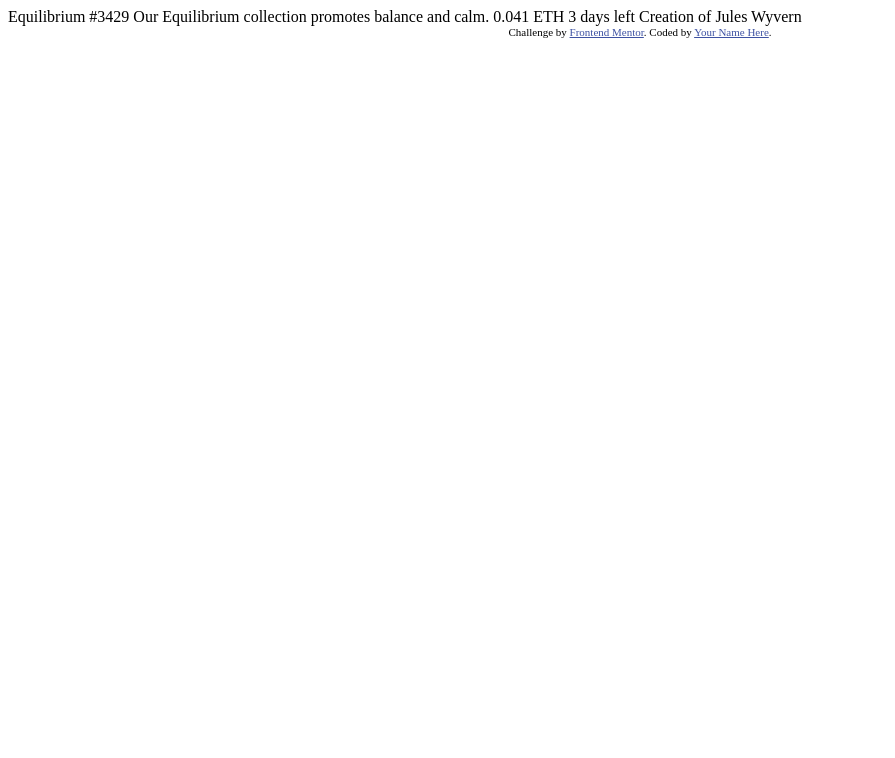
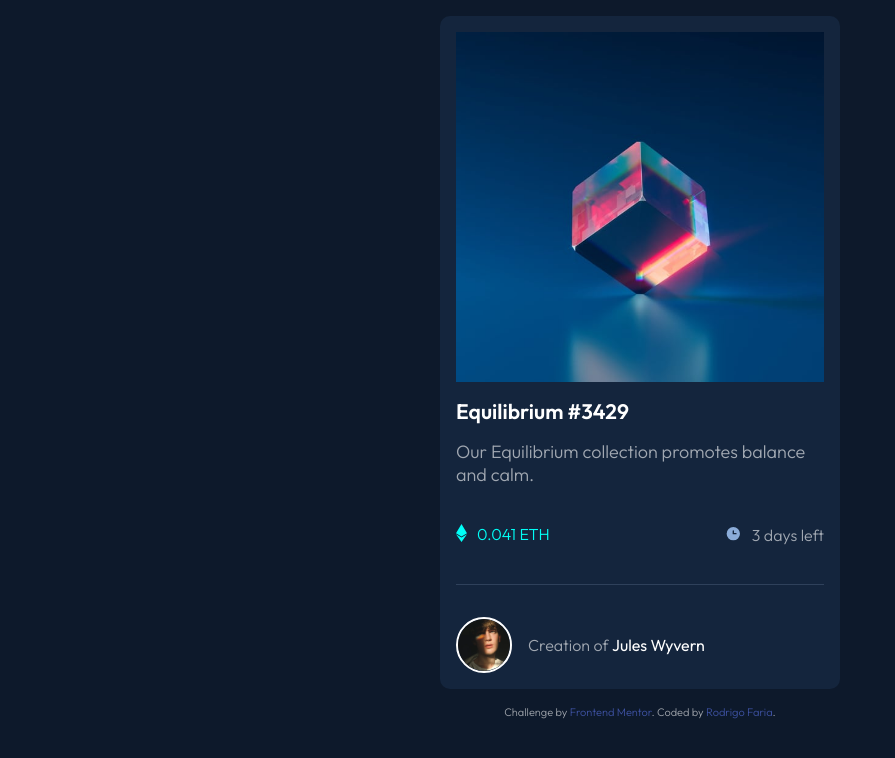
Before and after one commit to Rodrigo-FN/nft-preview-card-component-main, a plain HTML site: page index.html in a window 1280 px wide. Shown: the whole page, without its empty margins (0-895 px from the left). Drawn offline with Linux system fonts and the light colour scheme.

Commit message:
Finalizado

```diff
--- a/index.html
+++ b/index.html
@@ -1,33 +1,57 @@
 <!DOCTYPE html>
-<html lang="en">
+<html lang="pt-br">
 <head>
   <meta charset="UTF-8">
   <meta name="viewport" content="width=device-width, initial-scale=1.0"> <!-- displays site properly based on user's device -->
 
-  <link rel="icon" type="image/png" sizes="32x32" href="./images/favicon-32x32.png">
+  <link rel="icon" type="image/png" sizes="32x32" href="./src/images/favicon-32x32.png">
 
   <title>Frontend Mentor | NFT preview card component</title>
 
-  <!-- Feel free to remove these styles or customise in your own stylesheet 👍 -->
-  <style>
-    .attribution { font-size: 11px; text-align: center; }
-    .attribution a { color: hsl(228, 45%, 44%); }
-  </style>
+  <link rel="preconnect" href="https://fonts.googleapis.com">
+  <link rel="preconnect" href="https://fonts.gstatic.com" crossorigin>
+  <link href="https://fonts.googleapis.com/css2?family=Outfit:wght@300;400;600&display=swap" rel="stylesheet">
+
+  <link rel="stylesheet" href="./src/css/reset.css">
+  <link rel="stylesheet" href="./src/css/style.css">
+
 </head>
 <body>
+  <main>
+    <section class="principal">
 
-  Equilibrium #3429
+      <article class="img__principal">
+        <div>
+          <img src="./src/images/image-equilibrium.jpg" alt="Logo Equilibrium">
+        </div>
+      </article>
 
-  Our Equilibrium collection promotes balance and calm.
+      <article class="texto__principal">
+        <h1>Equilibrium #3429</h1>
+        <p>Our Equilibrium collection promotes balance and calm.</p>
+      </article>
 
-  0.041 ETH
-  3 days left
+      <article class="preco__principal">
+        <ul>
+          <li class="preco">0.041 ETH</li>
+          <li class="dias">  3 days left</li>
+        </ul>
 
-  Creation of Jules Wyvern
+      </article>
 
-  <div class="attribution">
+
+      <article class="avatar">
+        <img src="./src/images/image-avatar.png" alt="Rodrigo Faria Nunes">
+
+        <p>  Creation of <span>Jules Wyvern</span></p>
+      </article>
+    </section>
+  </main>
+
+
+  <footer class="attribution">
     Challenge by <a href="https://www.frontendmentor.io?ref=challenge" target="_blank">Frontend Mentor</a>.
-    Coded by <a href="#">Your Name Here</a>.
-  </div>
+    Coded by <a href="https://www.linkedin.com/in/rodrigo-faria-000790263/" target="_blank">Rodrigo Faria</a>.
+  </footer>
 </body>
 </html>
--- /dev/null
+++ b/src/css/reset.css
@@ -0,0 +1,21 @@
+* {
+    margin: 0;
+    padding: 0;
+    border: none;
+    outline: none;
+    font-weight: 300;
+    box-sizing: border-box;
+}
+
+a {
+    text-decoration: none;
+    color: black;
+}
+
+ul {
+    list-style: none;
+}
+
+img {
+    max-width: 100%;
+}
--- /dev/null
+++ b/src/css/style.css
@@ -0,0 +1,151 @@
+@charset "UTF-8";
+
+:root {
+    --Soft-blue: hsl(215, 51%, 70%);
+    --Cyan: hsl(178, 100%, 50%);
+
+    --Very-dark-blue-main-BG: hsl(217, 54%, 11%);
+    --Very-dark-blue-card-BG: hsl(216, 50%, 16%);
+    --Very-dark-blue-line: hsl(215, 32%, 27%);
+    --White: hsl(0, 0%, 100%);
+
+    --font:'Outfit', sans-serif;
+}
+
+body {
+    font-family: var(--font);
+    font-weight: normal;
+    font-size: 18px;
+    background:var(--Very-dark-blue-main-BG);
+}
+
+
+
+.principal {
+    padding: 1rem;
+    margin: 1rem auto;
+    background: var(--Very-dark-blue-card-BG);
+    width: 400px;
+    border-radius: 10px;
+}
+
+/* Article Img__principal*/
+
+.img__principal div {
+    width: 100%;
+    height: 350px;
+    cursor: pointer;
+    background: var(--Cyan) url('../images/icon-view.svg')no-repeat center center;
+}
+
+.img__principal div img {
+    top: 0;
+    width: 100%;
+    height: 350px;
+    transition: .5s;
+}
+
+.img__principal div img:hover {
+    opacity: .4;
+}
+/* Article texto__principal*/
+.texto__principal {
+    margin-bottom: 1.5rem;
+}
+
+.texto__principal h1 {
+    font-weight: 600;
+    color: var(--White);
+    margin: 1rem 0;
+    cursor: pointer;
+    transition: .3s;
+}
+
+.texto__principal p {
+    color: rgba(255, 255, 255, 0.603);
+    font-weight: 300;
+}
+
+.texto__principal h1:hover {
+    color: var(--Cyan);
+}
+
+/*Article preco__principal*/
+.preco__principal ul{
+    display: flex;
+    justify-content: space-between;
+    align-items: center;
+    height: 50px;
+    margin-bottom: 1.5rem;
+}
+
+.preco__principal .preco {
+    display: flex;
+    text-align: center;
+    color: var(--Cyan);
+    font-size: 16px;
+}
+
+.preco__principal .preco::before {
+    content: url('../images/icon-ethereum.svg');
+    padding-right: 10px;
+
+
+}
+
+.preco__principal .dias {
+    display: flex;
+    align-items: center;
+    justify-content: center;
+    color: rgba(255, 255, 255, 0.603);
+    font-size: 16px;
+}
+
+.preco__principal .dias::before {
+    content: url('../images/icon-clock.svg');
+    padding-right: 10px;
+}
+
+/* Article Avatar*/
+
+.avatar {
+    display: flex;
+    align-items: center;
+    border-top: 1px solid var(--Very-dark-blue-line);
+    padding-top: 2rem;
+}
+
+.avatar img {
+    width: 56px;
+
+    border: 2px solid var(--White);
+    border-radius: 50%;
+    margin-right: 1rem;
+    cursor: pointer;
+    transition: .3s;
+}
+
+.avatar img:hover {
+    border: 2px solid var(--Cyan);
+    border-radius: 50%;
+}
+
+.avatar p {
+    font-size: 16px;
+    color: rgba(255, 255, 255, 0.603);
+}
+
+.avatar span {
+    font-weight: 500;
+    color: var(--White);
+    cursor: pointer;
+    transition: .3s;
+}
+
+.avatar span:hover {
+    color: var(--Cyan);
+}
+/* FOOTER*/
+
+.attribution { font-size: 11px; text-align: center; color: rgba(255, 255, 255, 0.603);}
+.attribution a { color: hsl(228, 45%, 44%); }
```
Also changed, not shown: src/images/favicon-32x32.png (renamed from images/favicon-32x32.png), src/images/icon-clock.svg (renamed from images/icon-clock.svg), src/images/icon-ethereum.svg (renamed from images/icon-ethereum.svg), src/images/icon-view.svg (renamed from images/icon-view.svg), src/images/image-avatar.png (renamed from images/image-avatar.png), src/images/image-equilibrium.jpg (renamed from images/image-equilibrium.jpg), src/images/readme-img.png (added), 3 other files.
